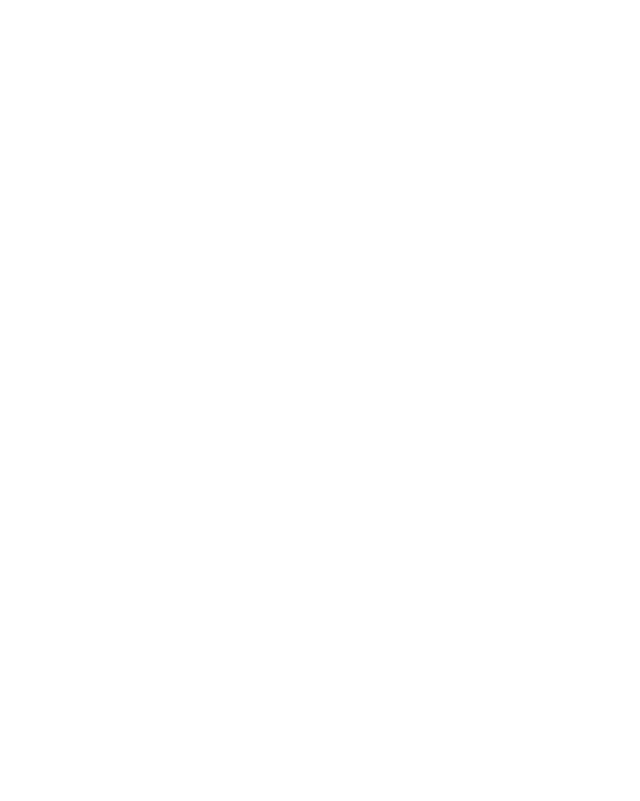
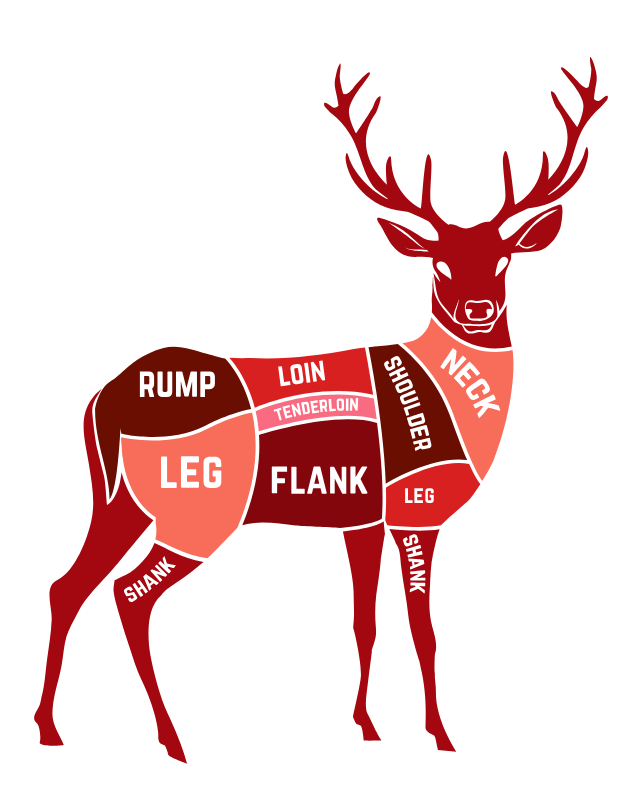
Before and after one commit to terrifricker/interactive, a plain HTML site: page index.html in a window 1280 px wide. Shown: the whole page, without its empty margins (133-773 px from the left). Drawn offline with Linux system fonts and the light colour scheme.

Commit message:
html: changed <div>s to <g>s

```diff
--- a/index.html
+++ b/index.html
@@ -22,9 +22,9 @@
       .st4{fill:#D92020;}
       .st5{fill:#F86B80;}
       </style>
-    <div class="cut rump">
-      <path class="rump st0" d="M158.8,215.4v-3.1c0-0.5-0.3-0.8-0.8-0.8h-2.1v4.7h2.1C158.5,216.3,158.8,216,158.8,215.4z"/>
-      <path class="rump st0 " d="M132.7,258.3c1.7,7,3.8,15.6,3.7,22.7c4.5-5,5.8-35,6.2-39.9c0-0.1,0.1-0.1,0.1,0c0,1.1,0.4,2.9,0.4,2.9
+    <g class="cut rump">
+      <path class="cut rump st0" d="M158.8,215.4v-3.1c0-0.5-0.3-0.8-0.8-0.8h-2.1v4.7h2.1C158.5,216.3,158.8,216,158.8,215.4z"/>
+      <path class="cut rump st0 " d="M132.7,258.3c1.7,7,3.8,15.6,3.7,22.7c4.5-5,5.8-35,6.2-39.9c0-0.1,0.1-0.1,0.1,0c0,1.1,0.4,2.9,0.4,2.9
       c0.3,0.1,26.2,6.2,47.2-4.5c13.2-6.8,23.1-8.9,25.8-9.4c-4.7-18.5-14.3-28.1-14.5-28.3c0,0-6.9-1.7-10.5-2.8
       c-7.5-2.3-16.4-5.4-24.3-3.3c-16.7,4.4-23.9,15.4-29.2,18.4c-7.7,4.5-9.3,16-9.3,16.1C128.2,239.9,130.4,248.9,132.7,258.3z
       M187.5,209.2c0-0.2,0.1-0.3,0.3-0.3h4.9c1.9,0,3,1,3,3v4c0,1.9-1,2.9-3,3l-2.6,0v4.1c0,0.2-0.1,0.3-0.3,0.3l-2,0
@@ -35,10 +35,10 @@
       c0-0.2,0.2-0.4,0.4-0.4h1.9c0.2,0,0.4,0.2,0.4,0.4v11c0,1.9-1,3-3,3h-2.3c-1.9,0-3-1-3-3V209.3z M153.3,209.2c0-0.2,0.1-0.3,0.3-0.3
       h4.9c1.9,0,3,1,3,3v4.1c0,1.2-0.4,2-1.1,2.5l1.1,4.4c0.1,0.2-0.1,0.4-0.3,0.4h-2c-0.2,0-0.3-0.1-0.3-0.3l-1-4h-1.8v4
       c0,0.2-0.1,0.3-0.3,0.3h-2c-0.2,0-0.3-0.1-0.3-0.3V209.2z"/>
-      <path class="rump st0" d="M193.1,215.3v-3c0-0.5-0.3-0.8-0.8-0.8l-2.1,0v4.6l2.1,0C192.8,216.2,193.1,215.9,193.1,215.3z"/>
-    </div>
-    <div class="cut back-leg">
-      <path class="back-leg st2" d="M216.6,232c-2.4,0.5-12.4,2.6-25.4,9.3c-10.1,5.2-21.3,6.5-30.4,6.5c-9.3,0-16.4-1.5-17.9-1.8
+      <path class="cut rump st0" d="M193.1,215.3v-3c0-0.5-0.3-0.8-0.8-0.8l-2.1,0v4.6l2.1,0C192.8,216.2,193.1,215.9,193.1,215.3z"/>
+    </g>
+    <g class="cut back-leg">
+      <path class="cut back-leg st2" d="M216.6,232c-2.4,0.5-12.4,2.6-25.4,9.3c-10.1,5.2-21.3,6.5-30.4,6.5c-9.3,0-16.4-1.5-17.9-1.8
       c0.2,3.9,0.6,8.3,0.8,11.2l0.2,0c0,0.2,1.5,22.4,18.5,33.8c0,0,0,2.8,0,3.2c0.6,3.2,0.5,6.3-0.2,9.3c7.2,2.7,16.4,8.9,29.3,10.5
       c6.6-6.2,14.5-14.8,16.9-17.3C220,269.4,220.1,247.7,216.6,232z M174.2,274.1c0,0.3-0.1,0.4-0.4,0.4h-8c-0.3,0-0.4-0.1-0.4-0.4
       v-16.9c0-0.3,0.2-0.4,0.4-0.4h2.6c0.3,0,0.4,0.2,0.4,0.4v14h5c0.3,0,0.4,0.2,0.4,0.4V274.1z M186.6,259.7c0,0.3-0.1,0.4-0.4,0.4H180
@@ -47,10 +47,10 @@
       c-0.3,0-0.4-0.2-0.4-0.4v-1.2c0-0.7-0.4-1-1-1h-1.6c-0.7,0-1,0.4-1,1v9.2c0,0.7,0.4,1,1,1h1.6c0.7,0,1-0.3,1-1V268h-1.3
       c-0.3,0-0.4-0.2-0.4-0.4v-2.5c0-0.3,0.1-0.4,0.4-0.4h4.1c0.3,0,0.4,0.1,0.4,0.4v5.8c0,2.4-1.3,3.6-3.6,3.6h-2.8
       c-2.4,0-3.6-1.3-3.6-3.6v-10.4c0-2.4,1.3-3.6,3.6-3.6h2.8c2.4,0,3.6,1.3,3.6,3.6V262.3z"/>
-    </div>
-    <div class="cut front-shank">
-      <path class="front-shank st1" d="M311.2,316.4c-1.3-0.1-2-0.2-3.4-0.3c0.1,0.6,0.1,0.9,0.2,1.6C309.4,317.2,310,316.9,311.2,316.4z"/>
-      <path class="front-shank st1" d="M319.4,378.4c-0.3-2.3,0-10.6,0.1-10.6c1.9-4.5-0.7-11.8-1.7-15.9c-1.7-6.8-1.7-14.1-1.2-21
+    </g>
+    <g class="cut front-shank">
+      <path class="cut front-shank st1" d="M311.2,316.4c-1.3-0.1-2-0.2-3.4-0.3c0.1,0.6,0.1,0.9,0.2,1.6C309.4,317.2,310,316.9,311.2,316.4z"/>
+      <path class="cut front-shank st1" d="M319.4,378.4c-0.3-2.3,0-10.6,0.1-10.6c1.9-4.5-0.7-11.8-1.7-15.9c-1.7-6.8-1.7-14.1-1.2-21
       c0.4-6.6,0.4-13.3,1.9-19.7c1.1-4.4,1.9-9.2,3.6-13.5c-3.5,0.6-7.5,0.8-11.5,0.8c-7,0-13.8-0.6-16.8-0.9c1.3,2.8,3,6.1,3.7,8.1
       c2.7,3.3,2.5,9.8,3,13.3c1.1,9.2,3.1,18.2,4,27.4c1,9.5,6.1,25,6.1,25.2c0.4,1.4,0.6,2.8,0.9,4.2c4.1,16.6,2.4,33.1,2.8,34.2
       c0.8,2.3,5.2,3.7,4.8,3.8c0.4,0.6,0.7,1.4,0.8,2.1c0.2,1.2,1.3,6,1.3,6l10.3,0.9c0,0-11.7-17.5-11.5-33.4
@@ -76,9 +76,9 @@
       c-0.1,0-0.2,0-0.2-0.2c0-0.5,0-0.7-0.1-1.1c0-0.1,0.1-0.2,0.2-0.2c3.2-0.3,4.8-0.4,8-0.7c0.1,0,0.2,0.1,0.2,0.2c0,0.4,0,0.7,0.1,1.1
       c0,0.1,0,0.2-0.1,0.3c-1.8,1.1-2.7,1.7-4.5,2.7c1.8,0,2.7-0.1,4.5-0.1c0.1,0,0.2,0.1,0.2,0.2c0,0.5,0,0.8,0,1.3
       C314,326.5,314,326.6,313.8,326.6z"/>
-    </div>
-    <div class="cut flank">
-      <path class="flank st3" d="M286.9,238c-21-6.8-60.1,4.7-66.4,6.7c0.9,13.5-1.1,30.5-9.4,50.8c9.4-3,20.4-1,30,0.1c4.4,0.5,19.1,0.9,25,1.4
+    </g>
+    <g class="cut cut flank">
+      <path class="cut flank st3" d="M286.9,238c-21-6.8-60.1,4.7-66.4,6.7c0.9,13.5-1.1,30.5-9.4,50.8c9.4-3,20.4-1,30,0.1c4.4,0.5,19.1,0.9,25,1.4
       c13.8-1.3,20.4-3.4,23.5-5.2C290.8,276.2,289.2,256.2,286.9,238z M236.4,265c0,0.2-0.1,0.3-0.3,0.3h-5.4v3.7h4.1
       c0.2,0,0.3,0.1,0.3,0.3v2.2c0,0.2-0.1,0.3-0.3,0.3h-4.1v5.4c0,0.2-0.1,0.3-0.3,0.3H228c-0.2,0-0.3-0.1-0.3-0.3v-14.5
       c0-0.2,0.1-0.3,0.3-0.3h8c0.2,0,0.3,0.1,0.3,0.3V265z M246.2,277.4c0,0.2-0.1,0.3-0.3,0.3h-6.9c-0.2,0-0.3-0.1-0.3-0.3v-14.5
@@ -89,9 +89,9 @@
       c0-0.2,0.1-0.3,0.3-0.3h2c0.2,0,0.3,0.1,0.3,0.3V277.4z M281.1,277.7h-2.3c-0.3,0-0.4-0.1-0.5-0.3l-2.7-5.4l-0.8,1.5v3.7
       c0,0.3-0.2,0.4-0.4,0.4h-2.1c-0.3,0-0.4-0.2-0.4-0.4v-14.4c0-0.3,0.2-0.4,0.4-0.4h2.1c0.3,0,0.4,0.2,0.4,0.4v5.7l3.4-5.8
       c0.1-0.2,0.3-0.3,0.5-0.3h2.3c0.3,0,0.5,0.2,0.3,0.5l-3.7,6.5l3.9,7.7C281.5,277.5,281.4,277.7,281.1,277.7z"/>
-      <polygon class="flank st3" points="251.6,272.1 254.4,272.1 253,266.2 "/>
-    </div>
-    <div class="cut loin">
+      <polygon class="cut flank st3" points="251.6,272.1 254.4,272.1 253,266.2 "/>
+    </g>
+    <g class="cut loin">
       <path class="loin st4" d="M218.1,229.4c6.9-2.9,36.6-14,66.6-7.3c-1.8-11.5-3.5-21.1-4.6-26.6c-2.4,0.3-4.7,0.6-7.1,1
       c-18.7,3.5-38.2,6-57.4,4.9c-3.8,0.1-7.8,0.1-11.8-0.2c2.3,2.5,8.9,10.5,13.2,24.2C217.4,226.7,217.8,228,218.1,229.4z M249.8,203.7
       l1.2-0.2c0.1,0,0.2,0,0.3,0.2l3.8,5.6l-0.8-6c0-0.2,0-0.3,0.2-0.3l1.5-0.2c0.2,0,0.3,0.1,0.3,0.2l1.4,10.6c0,0.2-0.1,0.3-0.2,0.3
@@ -103,8 +103,8 @@
       C231.3,206.3,231.4,206.2,231.5,206.2z"/>
       <path class="loin st4" d="M241.8,214l1-0.1c0.4-0.1,0.6-0.3,0.5-0.7l-0.8-5.7c-0.1-0.4-0.3-0.6-0.7-0.5l-1,0.1c-0.4,0.1-0.6,0.3-0.5,0.7
       l0.8,5.7C241.2,213.9,241.4,214,241.8,214z"/>
-    </div>
-    <div class="cut back-shank">
+    </g>
+    <g class="cut back-shank">
       <path class="back-shank st1" d="M158.9,328.3c0.5-0.4,0.8-0.6,1.3-1c-1.1-0.8-1.6-1.2-2.7-2C158.1,326.5,158.3,327.1,158.9,328.3z"/>
       <path class="back-shank st1" d="M157,313.4c-2.7,3.1-5.6,6.3-9,8.6c-2.7,1.8-5.7,2.6-8.3,4.3c-0.1,0.1-0.3,0.1-0.4,0c-0.2,1.4-0.4,2.7-0.6,4.1
       c0,0.7-0.1,1.4,0,2.2c0.4,3.8,1.6,7.4,2.6,11.1c1.9,6.5,3.9,13.1,6.1,19.6c2.2,6.5,4,13.2,7.1,19.4c7.8,16.2,9.2,27.7,9.3,29.6
@@ -133,8 +133,8 @@
       c0.1,0.1,0.1,0.2,0,0.3c-0.4,0.3-0.6,0.5-0.9,0.8c-0.1,0.1-0.2,0.1-0.3,0c-2.1-2.4-3.2-3.6-5.3-6c-0.1-0.1-0.1-0.2,0-0.3
       c0.3-0.3,0.4-0.4,0.7-0.6c0.1-0.1,0.2-0.1,0.3,0c1.9,0.7,2.9,1.1,4.8,1.7c-1.3-1.3-1.9-1.9-3.2-3.2
       C161.9,318.6,161.9,318.6,162,318.5z"/>
-    </div>
-    <div class="cut shoulder">
+    </g>
+    <g class="cut shoulder">
       <path class="shoulder st0" d="M313.1,250.9c0.8-0.2,1.2-0.3,2-0.4c0.3-0.1,0.5-0.3,0.4-0.7c-0.1-0.6-0.2-0.8-0.3-1.4
       c-1.2,0.3-1.9,0.4-3.1,0.7c0.1,0.6,0.2,0.8,0.3,1.4C312.6,250.8,312.8,250.9,313.1,250.9z"/>
       <path class="shoulder st0" d="M337.6,258.8c-3-6.8-6.1-15.3-9.8-25.4c-7-19-19.7-32.2-29.2-39.9c-5.4,0.8-11,1.2-16.5,1.8
@@ -171,8 +171,8 @@
       C304.4,215.2,304.2,215.1,303.9,215.3z"/>
       <path class="shoulder st0" d="M307,238c1.9-0.6,2.8-0.8,4.7-1.4c0.4-0.1,0.5-0.4,0.4-0.7c-0.2-0.5-0.2-0.8-0.4-1.3c-2.3,0.7-3.4,1.1-5.7,1.8
       c0.1,0.5,0.2,0.7,0.4,1.2C306.4,238,306.6,238.1,307,238z"/>
-    </div>
-    <div class="cut neck">
+    </g>
+    <g class="cut neck">
       <path class="neck st2" d="M353.6,198c-17.4,0-29.7-11.4-36.2-19.6c-1.6,8.8-7.4,12.6-11.7,13.7c-1.5,0.4-3,0.7-4.5,1
       c9.5,8,21.7,21.1,28.5,39.6c6.6,18,11.5,30.9,16.4,37.8c2.7-4.4,5.3-9,6.4-11.8c9.5-24,12.5-49.5,10.6-61.8
       C359.8,197.7,356.6,198,353.6,198z M328.8,211.1c-0.1,0.1-0.3,0.1-0.4,0c-0.4-0.4-0.7-0.6-1.1-1c-0.1-0.1-0.2-0.2-0.1-0.4
@@ -193,8 +193,8 @@
       c-1.1,0.5-1.7,0.8-2.8,1.3c-0.2,0.1-0.4,0-0.5-0.2c-0.3-0.7-0.5-1-0.8-1.6c-0.1-0.2-0.1-0.4,0.2-0.5c4.3-2.2,6.5-3.3,10.8-5.5
       c0.2-0.1,0.4,0,0.5,0.2c0.4,0.8,0.6,1.2,1,2c0.1,0.3,0.1,0.5-0.1,0.6c-1.7,0.8-2.6,1.2-4.3,2c2.3,0.4,3.5,0.6,5.8,1.3
       c0.2,0,0.4,0.2,0.4,0.4c0.3,0.9,0.5,1.4,0.8,2.3C356.2,230.9,356.1,231.1,355.8,231z"/>
-    </div>
-    <div class="cut front-leg">
+    </g>
+    <g class="cut front-leg">
       <path class="front-leg st4" d="M291.9,274.3c0.2,6.5,0.1,12.7-0.4,18.4c0.2,0.4,0.4,0.9,0.7,1.6c0.1,0.3,0.3,0.7,0.5,1.1
       c2.6,0.3,20,2.1,30.2,0.1c1.4-1.9,14-12.5,15.6-14.1c1.5-1.6,4-5.1,6.5-9c-2.1-2.8-4.2-6.6-6.3-11.4
       C320.5,257.5,295.6,272.1,291.9,274.3z M306.9,282.8c0,0.1-0.1,0.2-0.2,0.2h-3.8c-0.1,0-0.2-0.1-0.2-0.2v-8c0-0.1,0.1-0.2,0.2-0.2
@@ -204,8 +204,8 @@
       c0-0.3-0.2-0.5-0.5-0.5H316c-0.3,0-0.5,0.2-0.5,0.5v4.3c0,0.3,0.2,0.5,0.5,0.5h0.8c0.3,0,0.5-0.2,0.5-0.5v-1h-0.6
       c-0.1,0-0.2-0.1-0.2-0.2v-1.2c0-0.1,0.1-0.2,0.2-0.2h1.9c0.1,0,0.2,0.1,0.2,0.2v2.7c0,1.1-0.6,1.7-1.7,1.7h-1.3
       c-1.1,0-1.7-0.6-1.7-1.7v-4.9c0-1.1,0.6-1.7,1.7-1.7h1.3c1.1,0,1.7,0.6,1.7,1.7V277.2z"/>
-    </div>
-    <div class="cut tenderloin">
+    </g>
+    <g class="cut tenderloin">
       <path class="tenderloin st5" d="M247.2,227.7c0-0.3-0.2-0.4-0.5-0.3c-0.4,0.1-0.6,0.1-0.9,0.2c0.3,1.7,0.5,2.6,0.8,4.3c0.4-0.1,0.5-0.1,0.9-0.2
       c0.3,0,0.4-0.2,0.3-0.5C247.6,229.8,247.5,229.1,247.2,227.7z"/>
       <path class="tenderloin st5" d="M266,229.8c0.3,0,0.4,0,0.6,0c0.3,0,0.4-0.1,0.4-0.4c0-1.4,0-2.2-0.1-3.6c0-0.3-0.2-0.4-0.4-0.4
@@ -243,8 +243,8 @@
       c0-0.9,0.5-1.5,1.4-1.5C266,224.1,266.3,224.1,266.8,224.1z"/>
       <path class="tenderloin st5" d="M257,226c-0.4,0-0.6,0.1-1,0.1c0.1,0.9,0.1,1.4,0.2,2.3c0.4,0,0.6-0.1,1-0.1c0.3,0,0.4-0.2,0.4-0.4
       c-0.1-0.6-0.1-0.9-0.1-1.5C257.4,226.1,257.2,225.9,257,226z"/>
-    </div>
-    <div class="non-cut">
+    </g>
+    <g class="non-cut">
       <path class="st1" d="M161.1,292.7c-11.2-7.6-15.9-19.3-17.9-27.1c-0.4,2.7-0.9,5.8-1.3,7.2c-1.1,3.9-3.1,9-6.8,11.3
       c-0.5-2.2-0.7-12-1.9-16.8c-1.2-4.7-2.4-9.3-3.5-14c-1.5-5.9-3-20.6-3-21.8c-0.2-3.1,1.1-6.3,3-9c0.8-1.3,1.6-2.6,2.4-3.9
       c-1.9,1.6-3.6,3.2-5.1,5.1c-8.8,10.9-4.1,24.9-2.2,37.3c1.7,10.8,3.8,21.6,1.3,32.4c-2.1,9.4-8.8,27.9-19,32.8
@@ -296,7 +296,7 @@
       c-2-2.2-6-11.7-7.7-14.7c-0.4-0.7-0.7-1.4-0.8-2.1c-0.5-3.1-0.3-6.2,0.1-9.4c1-7.9,1.9-15.9,3-23.8c-0.6,0.4,1.5-5.1,2-7.5
       c0.6-2.6,0.3-5,0.1-7.7c-0.4-5.6-0.3-11.3,0.4-16.9c0.9-6.4,2-12.7,2.5-19.1c0.2-1.9,2.2-14.8,2.3-14.6c0.3,0.7-0.6-4.6-0.6-7.2
       C286.4,296,278.7,297.8,267.7,298.9z"/>
-    </div>
+    </g>
     </svg>
   </section>
 <script src="deer.js"></script>
```
Lines whose indentation alone changed are shown as unchanged.
